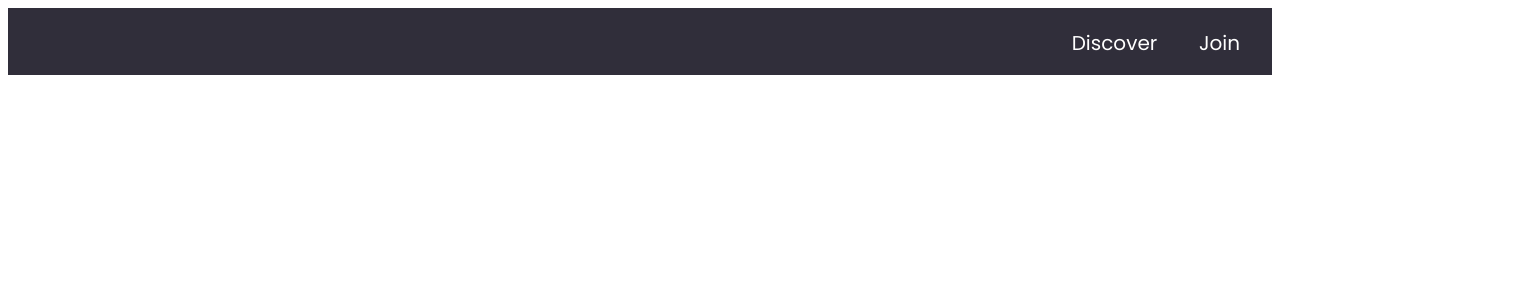
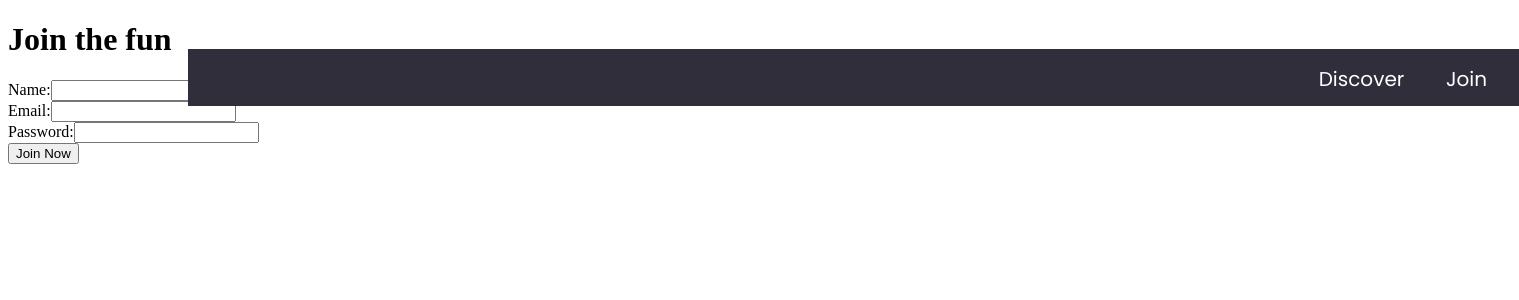
Before and after one commit to SoundWAVEGIRLS/SoundWave, a React (Vite) app in the folder sound-wave-girls/: page /#/join in a window 1280 px wide. Before the commit this address led to /. Shown: the top 300 px of the page, 1519 px wide, since content can reach past the window. Built offline with nearby package versions, Linux system fonts and the light colour scheme.

Commit message:
se agrego componente navbar y el contenigo de la join page

```diff
--- a/sound-wave-girls/src/App.jsx
+++ b/sound-wave-girls/src/App.jsx
@@ -1,56 +1,18 @@
 import React from 'react';
+import Navbar from './components/Navbar/Navbar';
+import JoinPage from './components/Navbar/JoinPage';
 
-import JoinPage from './components/Navbar/JoinPage';
-import DiscoverPage from './components/Navbar/DiscoverPage';
+
 
  function App() {
   return (
-    <div className='navbar'>
-    <DiscoverPage/>
-    <JoinPage/>
-    </div>
+    <div>
+      <Navbar/>
+      <JoinPage/>
 
+      </div>
   )
 }
-/* import React from 'react';
- */
-/* function App() {
-  return (
-    <div>
-      <button onClick={() => console.log('Join clicked')}>Join</button>
-      <button onClick={() => console.log('Discover clicked')}>Discover</button>
-    </div>
-  );
-} */
+
 
 export default App;
-
-  /*  <Link to="/join">Join</Link>return (
-    <Router>
-      <div>
-        <nav>
-          <ul>
-            <li>
-              <Link to="/discover">Discover</Link>
-            </li>
-            <li>
-              <Link to="/join">Join</Link>
-            </li>
-          </ul>
-        </nav>
-
-        <Switch>
-          <Route path="/discover">
-            <DiscoverPage />
-          </Route>
-          <Route path="/join">
-            <JoinPage />
-          </Route>
-        </Switch>
-      </div>
-    </Router>
-  );
-}
- */
-/* export default App;
- */
--- a/sound-wave-girls/src/components/Navbar/DiscoverPage.css
+++ b/sound-wave-girls/src/components/Navbar/DiscoverPage.css
@@ -1,5 +1,5 @@
 
-@import url('https://fonts.googleapis.com/css2?family=Fjalla+One&family=Poppins&display=swap');
+/* @import url('https://fonts.googleapis.com/css2?family=Fjalla+One&family=Poppins&display=swap');
 
 
 .discover{
@@ -13,4 +13,4 @@ height: 27px;
     text-align: center;
 
     color: #FFFFFF;
-}
+} */
--- a/sound-wave-girls/src/components/Navbar/DiscoverPage.jsx
+++ b/sound-wave-girls/src/components/Navbar/DiscoverPage.jsx
@@ -1,4 +1,4 @@
-import "./DiscoverPage.css"
+/* import "./DiscoverPage.css"
 import React from 'react';
 
 function DiscoverPage() {
@@ -14,3 +14,4 @@ function DiscoverPage() {
 }
 
 export default DiscoverPage;
+ */
--- a/sound-wave-girls/src/components/Navbar/JoinPage.css
+++ b/sound-wave-girls/src/components/Navbar/JoinPage.css
@@ -1,4 +1,4 @@
-@import url('https://fonts.googleapis.com/css2?family=Fjalla+One&family=Poppins&display=swap');
+/* @import url('https://fonts.googleapis.com/css2?family=Fjalla+One&family=Poppins&display=swap');
 
 
 .join{
@@ -13,4 +13,4 @@ text-align: center;
 
 color: #FFFFFF;
 
-}
+} */
--- a/sound-wave-girls/src/components/Navbar/JoinPage.jsx
+++ b/sound-wave-girls/src/components/Navbar/JoinPage.jsx
@@ -1,4 +1,4 @@
-import "./JoinPage.css"
+/* import "./JoinPage.css"
 import React from 'react';
 
 function JoinPage() {
@@ -6,3 +6,31 @@ function JoinPage() {
 }
 
 export default JoinPage;
+ */
+import React from 'react';
+import "./JoinPage.css"
+
+const JoinPage = () => {
+  return (
+    <div>
+      <h1>Join the fun</h1>
+      <form>
+        <div>
+          <label htmlFor="name">Name:</label>
+          <input type="text" id="name" name="name" />
+        </div>
+        <div>
+          <label htmlFor="email">Email:</label>
+          <input type="email" id="email" name="email" />
+        </div>
+        <div>
+          <label htmlFor="password">Password:</label>
+          <input type="password" id="password" name="password" />
+        </div>
+        <button type="submit">Join Now</button>
+      </form>
+    </div>
+  );
+};
+
+export default JoinPage;
--- /dev/null
+++ b/sound-wave-girls/src/components/Navbar/Navbar.css
@@ -0,0 +1,41 @@
+@import url('https://fonts.googleapis.com/css2?family=Fjalla+One&family=Poppins&display=swap');
+
+.navbar{
+        background-color: #302E3A;
+        display: flex;
+         justify-content: end;
+        align-items: center;
+
+        position: absolute;
+width: 1331px;
+height: 57px;
+left: 188px;
+top: 49px;
+
+}
+.discover{
+    width: 105px;
+height: 27px;
+    font-family: 'Poppins';
+    font-style: normal;
+    font-weight: 400;
+    font-size: 20px;
+    line-height: 30px;
+    text-align: center;
+    text-decoration: none;
+    color: #FFFFFF;
+}
+
+.join{
+    width: 105px;
+height: 27px;
+    font-family: 'Poppins';
+font-style: normal;
+font-weight: 400;
+font-size: 20px;
+line-height: 30px;
+text-align: center;
+text-decoration: none;
+color: #FFFFFF;
+
+}
--- a/sound-wave-girls/src/components/Navbar/Navbar.jsx
+++ b/sound-wave-girls/src/components/Navbar/Navbar.jsx
@@ -0,0 +1,27 @@
+
+ import "./Navbar.css"
+import React from 'react';
+
+
+
+
+ const Navbar = () => {
+  function handleDiscordClick() {
+    // Lógica para el botón Discord
+    console.log('Botón Discord clickeado');
+  }
+
+  function handleJoinClick() {
+    // Lógica para el botón Join
+    console.log('Botón Join clickeado');
+  }
+
+  return (
+    <nav className="navbar">
+      <a href="#" className="discover" onClick={handleDiscordClick}>Discover</a>
+      <a href="#" className="join" onClick={handleJoinClick}>Join</a>
+    </nav>
+  );
+};
+
+export default Navbar;
--- a/sound-wave-girls/src/index.css
+++ b/sound-wave-girls/src/index.css
@@ -1,6 +1,7 @@
-.navbar{
+/* .navbar{
   background-color: #302E3A;
   display: flex;
    justify-content: end;
   align-items: center;
 }
+ */
```
